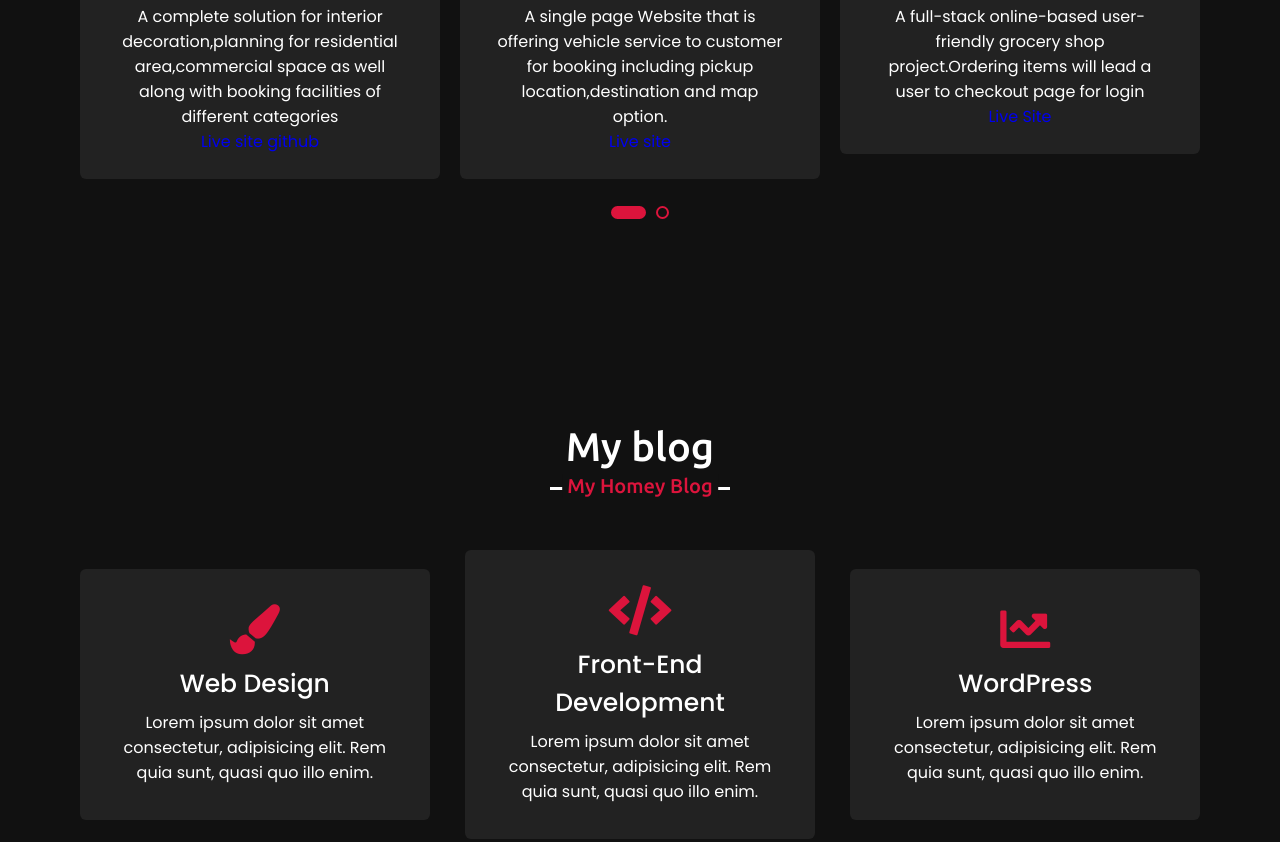
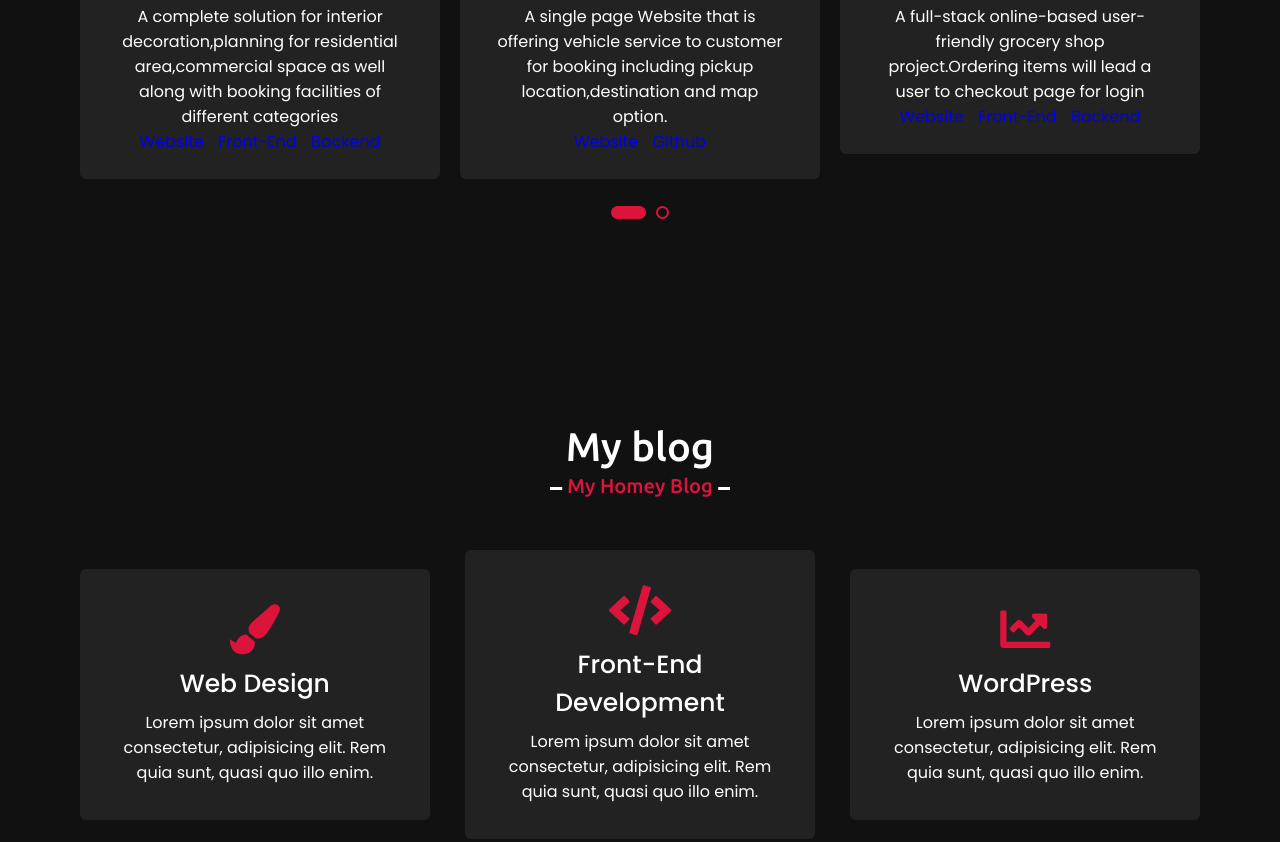
Before and after one commit to Rabeyahabiba/Personal-portfolio, a plain HTML site: page index.html in a window 1280 px wide. Shown: the part 2718-3560 px from the top of the page. Drawn offline with nearby package versions, Linux system fonts and the light colour scheme.

Commit message:
live site added

```diff
--- a/index.html
+++ b/index.html
@@ -21,6 +21,8 @@
     (function() {
     emailjs.init("user_gzTJCOm9tUE7eLTkHHKYv");
     })();
+
+
     </script>
 </head>
 <body>
@@ -145,12 +147,14 @@
                         <div class="text">Archies</div>
                         <p>A complete solution for interior decoration,planning for residential area,commercial space as well along with booking facilities of different categories </p>
                         <div class=link>
-                        <a href="https://archies-67c87.web.app/">Live site</a>
+                        <a href="https://archies-67c87.web.app/"> Website</a>
+
                         <!-- <i class="bi bi-github"></i>  -->
                         <!-- <svg xmlns="http://www.w3.org/2000/svg" width="16" height="16" fill="currentColor" class="bi bi-github" viewBox="0 0 16 16">
                             <path d="M8 0C3.58 0 0 3.58 0 8c0 3.54 2.29 6.53 5.47 7.59.4.07.55-.17.55-.38 0-.19-.01-.82-.01-1.49-2.01.37-2.53-.49-2.69-.94-.09-.23-.48-.94-.82-1.13-.28-.15-.68-.52-.01-.53.63-.01 1.08.58 1.23.82.72 1.21 1.87.87 2.33.66.07-.52.28-.87.51-1.07-1.78-.2-3.64-.89-3.64-3.95 0-.87.31-1.59.82-2.15-.08-.2-.36-1.02.08-2.12 0 0 .67-.21 2.2.82.64-.18 1.32-.27 2-.27.68 0 1.36.09 2 .27 1.53-1.04 2.2-.82 2.2-.82.44 1.1.16 1.92.08 2.12.51.56.82 1.27.82 2.15 0 3.07-1.87 3.75-3.65 3.95.29.25.54.73.54 1.48 0 1.07-.01 1.93-.01 2.2 0 .21.15.46.55.38A8.012 8.012 0 0 0 16 8c0-4.42-3.58-8-8-8z"/>
                           </svg> -->
-                        <a  href="https://github.com/Rabeyahabiba/archies-firm-clientside">github</a>
+                        <a  href="https://github.com/Rabeyahabiba/archies-firm-clientside">Front-End</a>
+                        <a href="https://github.com/Rabeyahabiba/archies-firm-server" > Backend </a>
                     </div>
                     </div>
                 </div>
@@ -159,7 +163,10 @@
                         <img src="images/Capture1.JPG" alt="">
                         <div class="text">Riders-Planet</div>
                         <p>A single page Website that is offering vehicle service to customer for booking including pickup location,destination and map option.</p>
-                        <a href="https://riders-planet-20505.web.app/">Live site</a>
+                        <div class=link>
+                        <a href="https://riders-planet-20505.web.app/">Website</a>
+                        <a  href="https://github.com/Rabeyahabiba/riders-planet">Github</a>
+                    </div>
                     </div>
                 </div>
                 <div class="card">
@@ -168,12 +175,13 @@
                         <div class="text">Grocery-Station</div>
                         <p>A full-stack online-based user-friendly grocery shop project.Ordering items will lead a user to checkout page for login</p>
                             <div class=link>
-                        <a href="https://grocery-station.web.app/">Live Site</a>
-
-                        <!-- <a href="https://github.com/Rabeyahabiba/grocery-station">github</a> -->
+                        <a href="https://grocery-station.web.app/">Website</a>
+                        <a href="https://github.com/Rabeyahabiba/grocery-station">Front-End</a>
+                        <a  href="https://github.com/Rabeyahabiba/grocery-station-serverside">Backend</a>
+                        </div>
                     </div>
                     </div>
-                </div>
+
                 <!-- <div class="card">
                     <div class="box">
                         <img src="images/Fancy-Slider.jpg" alt="">
@@ -187,9 +195,10 @@
                         <img src="images/Hungry-Monster.jpg" alt="">
                         <div class="text">Hungry-Monster</div>
                         <p>This site will help you to find details of a dish by searching just one ingredient name </p>
-                        <a href="https://rabeyahabiba.github.io/Hungry-Monster/">Live site</a>
+                        <a href="https://rabeyahabiba.github.io/Hungry-Monster/">Website</a>
                     </div>
                 </div>
+            </div>
                 <!-- <div class="card">
                     <div class="box">
                         <img src="images/Leagues-Fair1.jpg" alt="">
@@ -294,7 +303,26 @@
 
     <!-- footer section start -->
     <footer>
-        <span>Created By <a href="https://www.linkedin.com/in/rabeyahema/">Rabeya</a> | <span class="far fa-copyright"></span> 2021 All rights reserved.</span>
+        <!-- <div class="social-network">
+            <ul class="soial-icons">
+              <li>
+                <a href="https://www.facebook.com/rabeya.hema/" class="fa fa-facebook"></a>
+              </li>
+              <li>
+                <a href="#"><i class="fa fa-twitter"></i></a>
+              </li>
+              <li>
+                <a href="https://www.linkedin.com/in/rabeyahema/"><i class="fa fa-linkedin"></i></a>
+              </li>
+              <li>
+                <a href="#"><i class="fa fa-dribbble"></i></a>
+              </li>
+              <li>
+                <a href="https://github.com/rabeyahabiba"><i class="fa fa-rss"></i></a>
+              </li>
+            </ul>
+          </div> -->
+        <span>Designed and Developed By <a href="https://www.linkedin.com/in/rabeyahema/">Rabeya Habiba</a> | <span class="far fa-copyright"></span> 2021 All rights reserved.</span>
     </footer>
 </body>
 </html>
--- a/style.css
+++ b/style.css
@@ -420,6 +420,9 @@ section .title::after{
 .projects .carousel .card:hover img{
     border-color: #fff;
 }
+.projects .carousel .card .link{
+    word-spacing: 10px;
+}
 /* .link {
     display: flex;
 } */
@@ -555,6 +558,17 @@ footer span a{
 footer span a:hover{
     text-decoration: underline;
 }
+footer .menu .social-network ul li a {
+    width: 40px;
+    height: 40px;
+    display: inline-block;
+    text-align: center;
+    line-height: 40px;
+    background-color:rgb(167, 159, 160);
+    color: #fff;
+    font-size: 14px;
+    transition: all 0.5s;
+}
 
 
 /* responsive media query start */
```
Also changed, not shown: script.js (line endings or trailing spaces).
